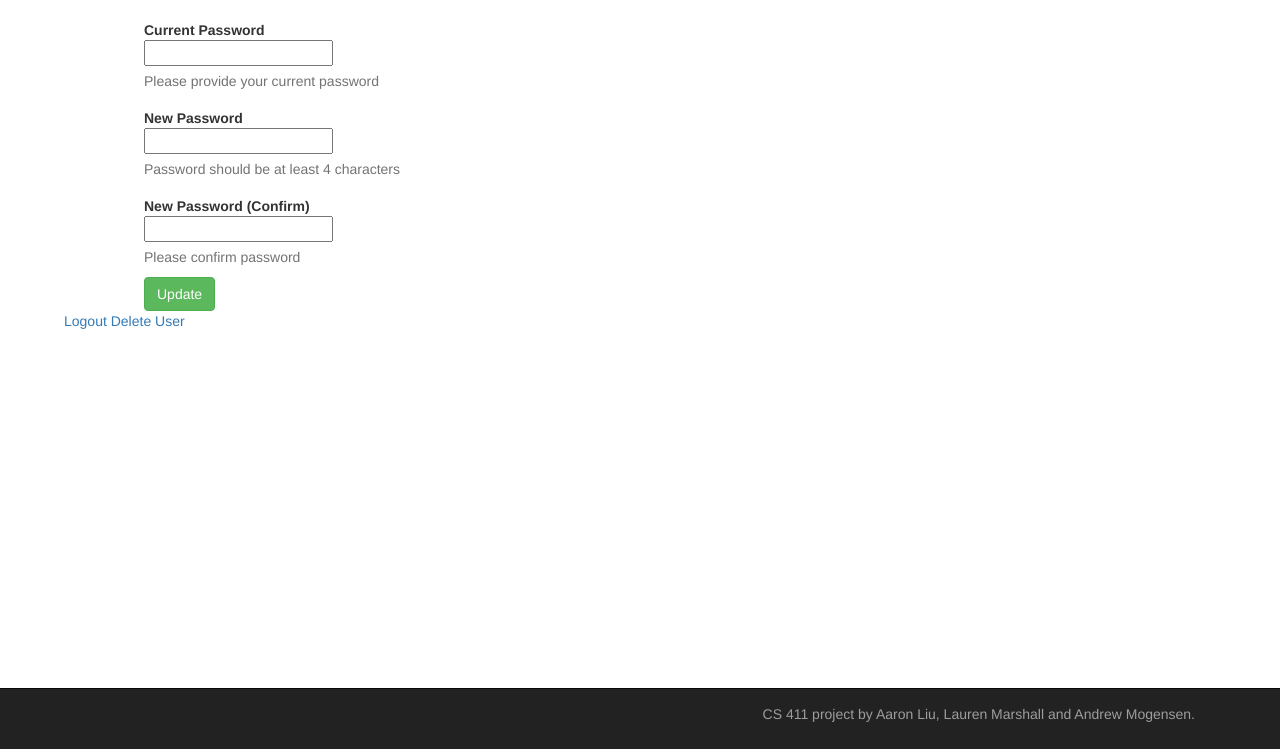
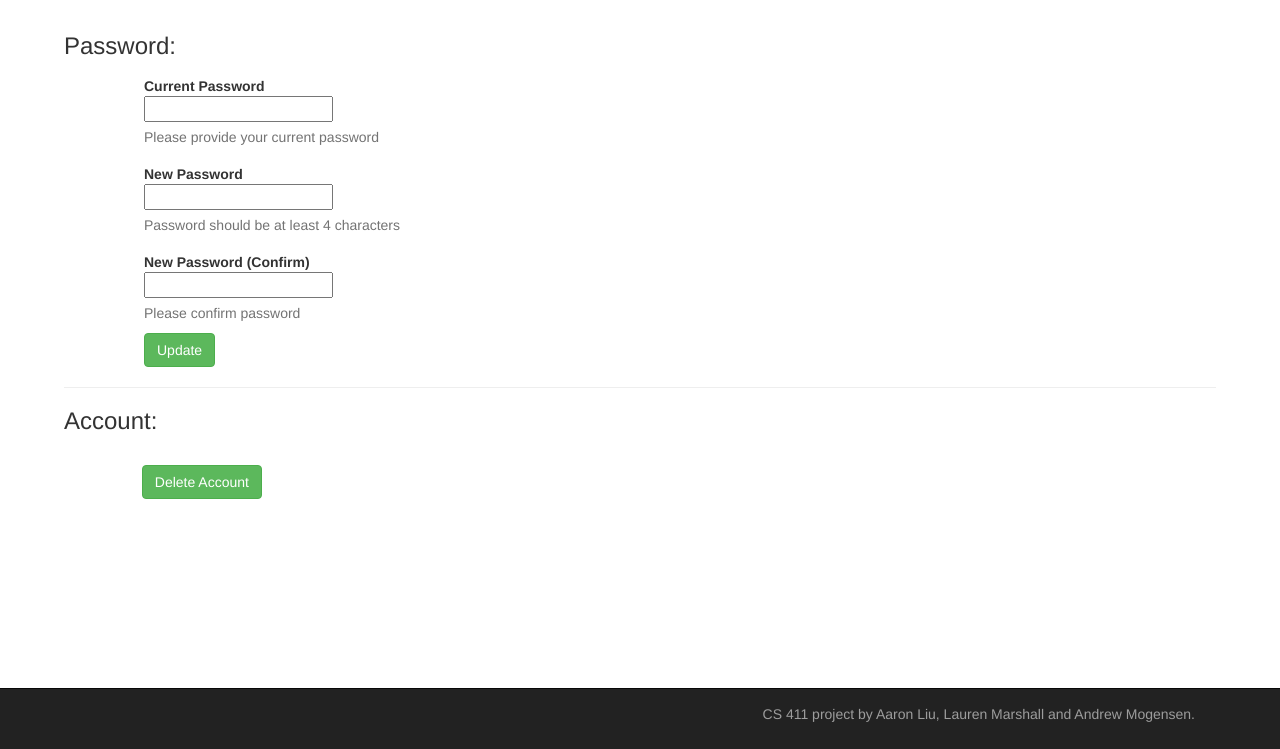
Before and after one commit to aliu899/beermecs411, a Flask app: page /settings in a window 1280 px wide. Shown: the part 51-800 px from the top of the page. Run offline with Flask 2, Linux system fonts and the light colour scheme; the visitor is signed in with stand-in values (Sample User, id 1); some libraries are stand-ins or nearby versions.

Commit message:
Changed settings page to include horizontal bar and delete account button

```diff
--- a/templates/settings.html
+++ b/templates/settings.html
@@ -39,6 +39,7 @@
 </nav>
 
 <form class="form-horizontal" action='' method="POST">
+    <h3>Password:</h3>
     <fieldset>
         <div class="control-group" style="margin-left: 80px;">
             <!-- Old Password -->
@@ -76,8 +77,12 @@
         </div>
     </fieldset>
     </form>
-    <a href="/logout">Logout</a>
-    <a href="/delete_user">Delete User</a>
+<hr>
+<div class="delete-account" align="left">
+    <h3>Account:</h3>
+    <br>
+    <p>&nbsp&nbsp&nbsp&nbsp&nbsp&nbsp&nbsp&nbsp&nbsp&nbsp&nbsp&nbsp&nbsp&nbsp&nbsp&nbsp&nbsp&nbsp&nbsp&nbsp<a href="/delete_user" class="btn btn-success">Delete Account</a></p>
+</div>
 <div class="navbar navbar-inverse navbar-fixed-bottom" role="navigation">
     <div class="container">
         <div class="navbar-text pull-right">
```
